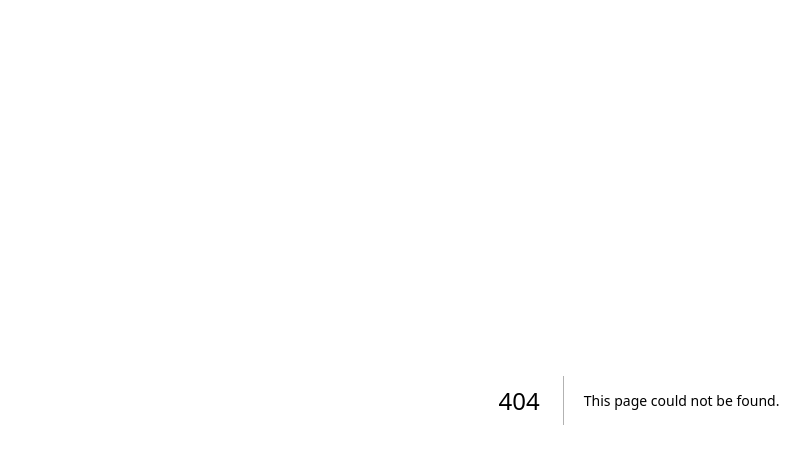
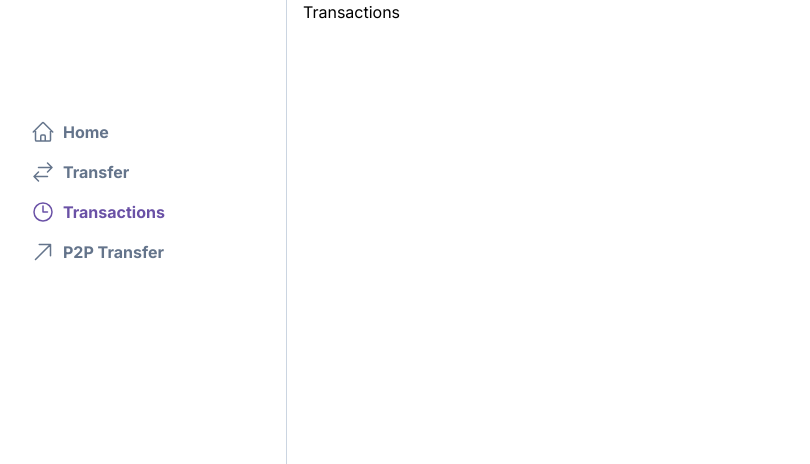
Before and after one commit to ignoTusX7/Paytm-Project, a Next.js app in the folder apps/client-app/: page /transactions in a window 1280 px wide. Before the commit this address had no page. Shown: the top 464 px of the page, without its empty margins (1-811 px from the left). Built offline with nearby package versions, Linux system fonts and the light colour scheme.

Commit message:
added transactions

```diff
--- /dev/null
+++ b/apps/client-app/app/(dashboard)/transactions/page.tsx
@@ -0,0 +1,7 @@
+import React from 'react'
+
+export default function Transactions() {
+  return (
+    <div>Transactions</div>
+  )
+}
```
